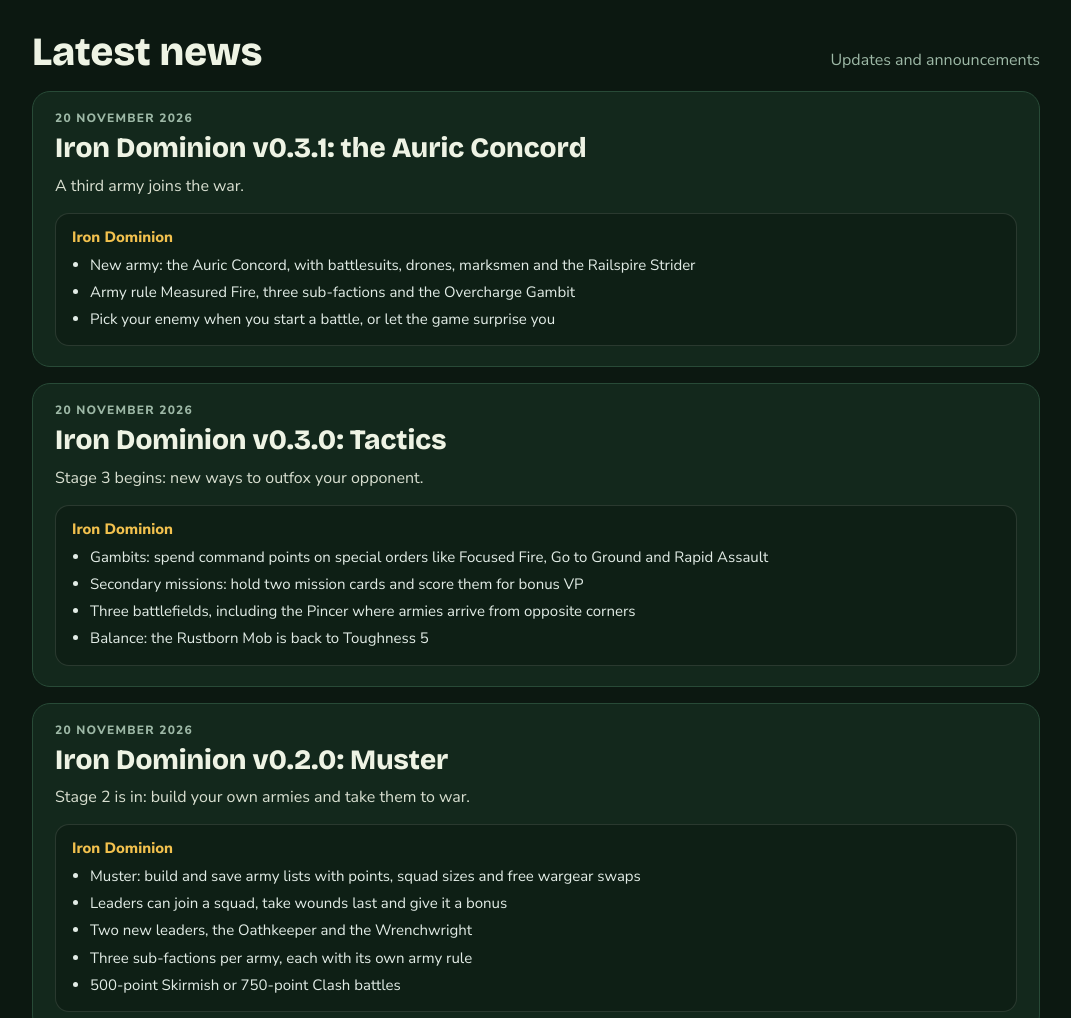
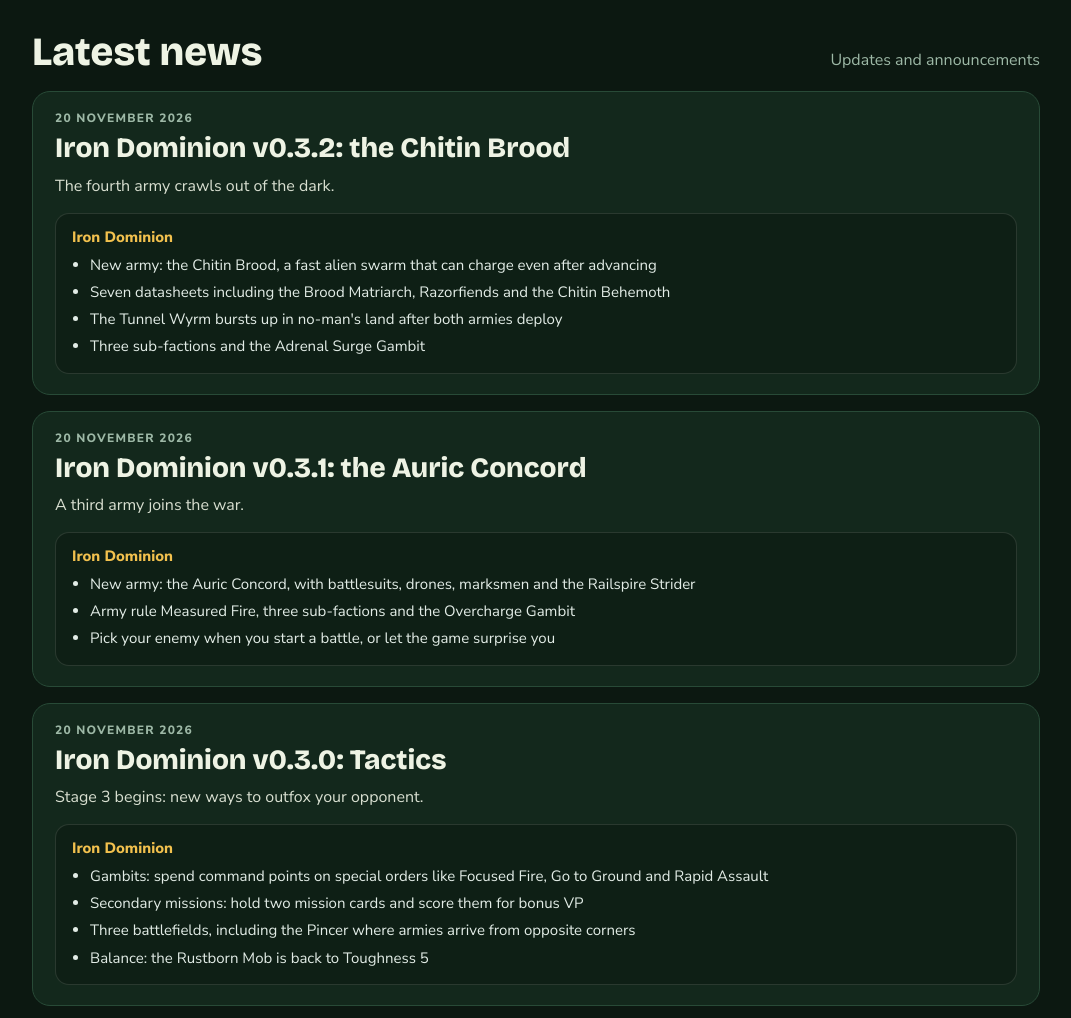
Before and after one commit to kralnu90/kralnu90.github.io, a plain HTML site: page index.html in a window 1280 px wide. Shown: the part 1880-2898 px from the top of the page, without its empty margins (104-1175 px from the left). Drawn offline with nearby package versions, Linux system fonts and the light colour scheme; no server answers; a web font is replaced by a local one.

Commit message:
Iron Dominion v0.3.2: WIP card and news
Co-Authored-By: Claude Opus 5.5 <noreply@anthropic.com>
Claude-Session: https://claude.ai/code/session_016di4NykdymKfEdeNHucvS4

```diff
--- a/news.json
+++ b/news.json
@@ -1,4 +1,21 @@
 [
+ {
+  "date": "2026-11-20",
+  "type": "update",
+  "title": "Iron Dominion v0.3.2: the Chitin Brood",
+  "message": "The fourth army crawls out of the dark.",
+  "changes": [
+   {
+    "game": "Iron Dominion",
+    "items": [
+     "New army: the Chitin Brood, a fast alien swarm that can charge even after advancing",
+     "Seven datasheets including the Brood Matriarch, Razorfiends and the Chitin Behemoth",
+     "The Tunnel Wyrm bursts up in no-man's land after both armies deploy",
+     "Three sub-factions and the Adrenal Surge Gambit"
+    ]
+   }
+  ]
+ },
  {
   "date": "2026-11-20",
   "type": "update",
```
Also changed, not shown: wip/index.html (+3 -3 lines).
